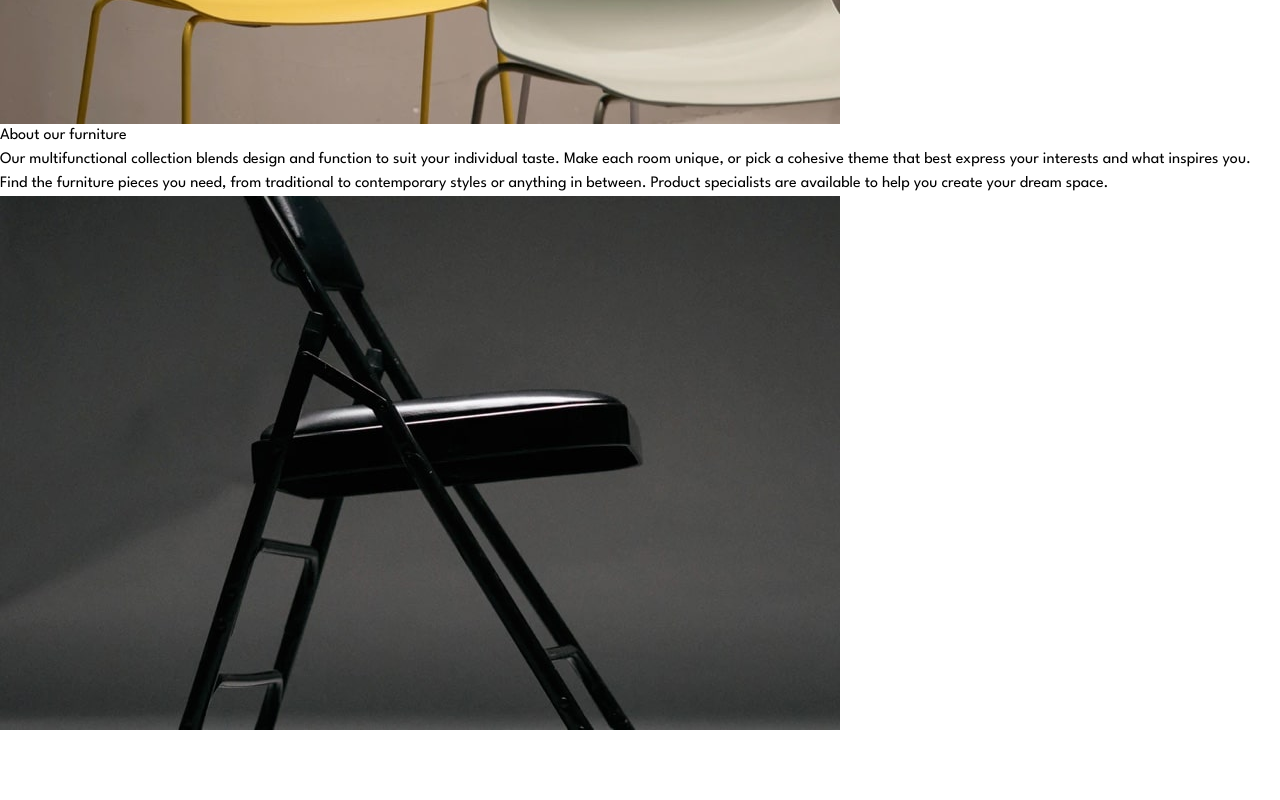
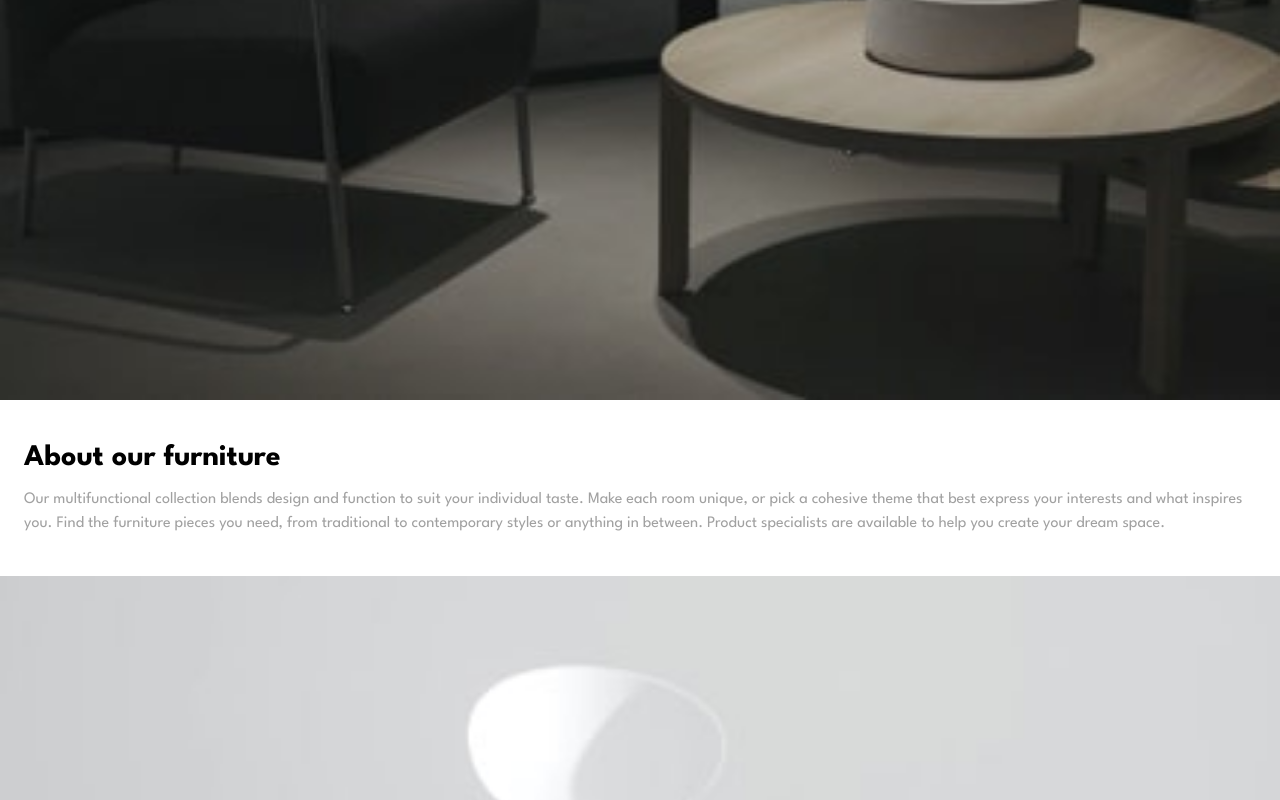
Before and after one commit to LINDECKER-Charles/FM_Room_Homepage, a website: page index.html in a window 1280 px wide. Shown: the part 1440-2240 px from the top of the page. Before the commit the page ends 2170 px from the top, so only its background shows below. Drawn offline with Linux system fonts and the light colour scheme.

Commit message:
fix(image)

```diff
--- a/css/input.css
+++ b/css/input.css
@@ -46,15 +46,15 @@
         @apply rotate-12;
     } */
 
-    #main-section article{
+    article{
         @apply flex flex-col px-6 py-10 gap-3 shrink-0 w-screen;
     }
 
-    #main-section article h1{
+    article h1{
         @apply text-3xl font-bold;
     }
 
-    #main-section article p {
+    article p {
         @apply text-grey-500;
     }
 
--- a/index.html
+++ b/index.html
@@ -91,25 +91,23 @@
         </article>
       </section>
     </div>
-    <figure>
+    <figure class="w-full">
       <picture>
-        <source srcset="./assets/images/mobile-image-hero-2.jpg"
-        media="(max-width: 768px)">
-        <img src="./assets/images/desktop-image-hero-2.jpg" alt="salon image">
+        <img class="w-full"
+        src="./assets/images/image-about-dark.jpg" alt="salon image">
       </picture>
     </figure>
-    <section>
+    <article>
       <h1>About our furniture</h1>
       <p>Our multifunctional collection blends design and function to suit your individual taste.
       Make each room unique, or pick a cohesive theme that best express your interests and what
       inspires you. Find the furniture pieces you need, from traditional to contemporary styles
       or anything in between. Product specialists are available to help you create your dream space.</p>
-    </section>
-    <figure>
+    </article>
+    <figure class="w-full">
       <picture>
-        <source srcset="./assets/images/mobile-image-hero-3.jpg"
-        media="(max-width: 768px)">
-        <img src="./assets/images/desktop-image-hero-3.jpg" alt="chair image">
+        <img class="w-full"
+        src="./assets/images/image-about-light.jpg" alt="chair image">
       </picture>
     </figure>
   </main>
```
Also changed, not shown: css/output.css.
